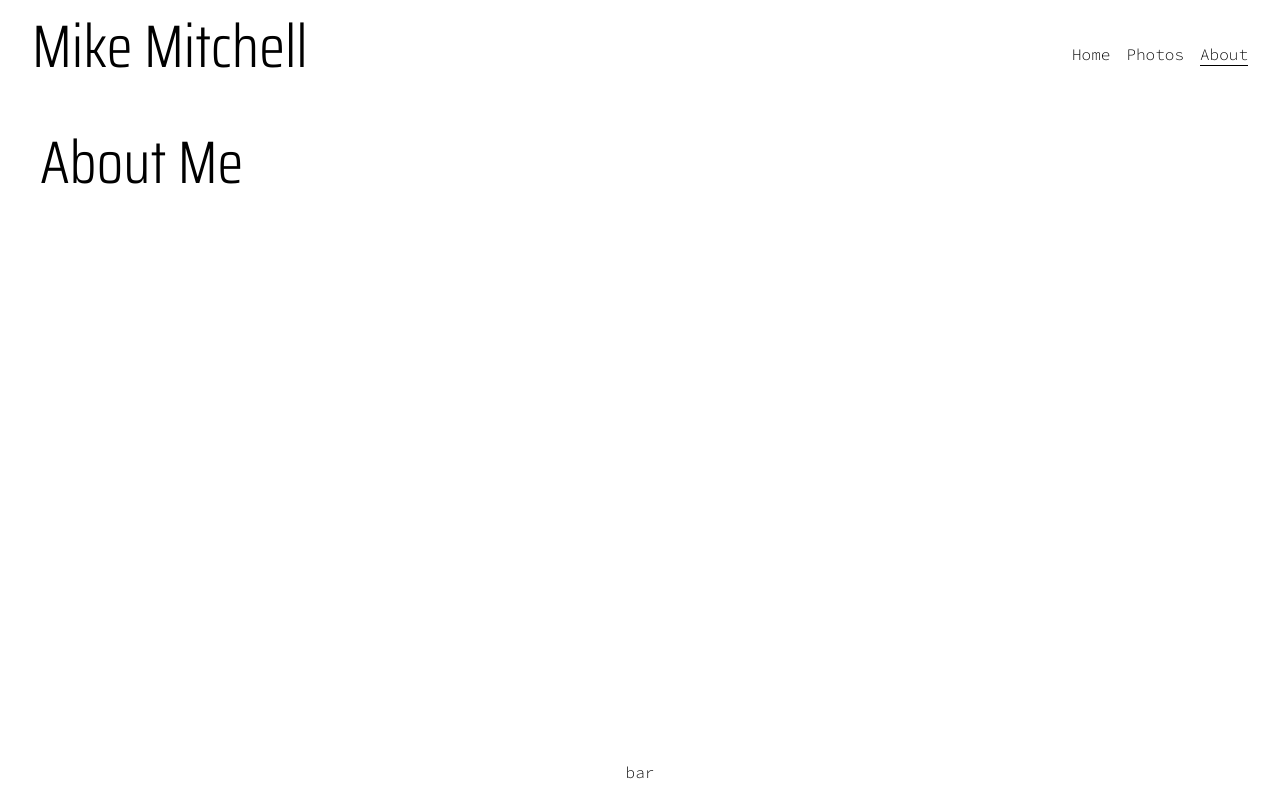
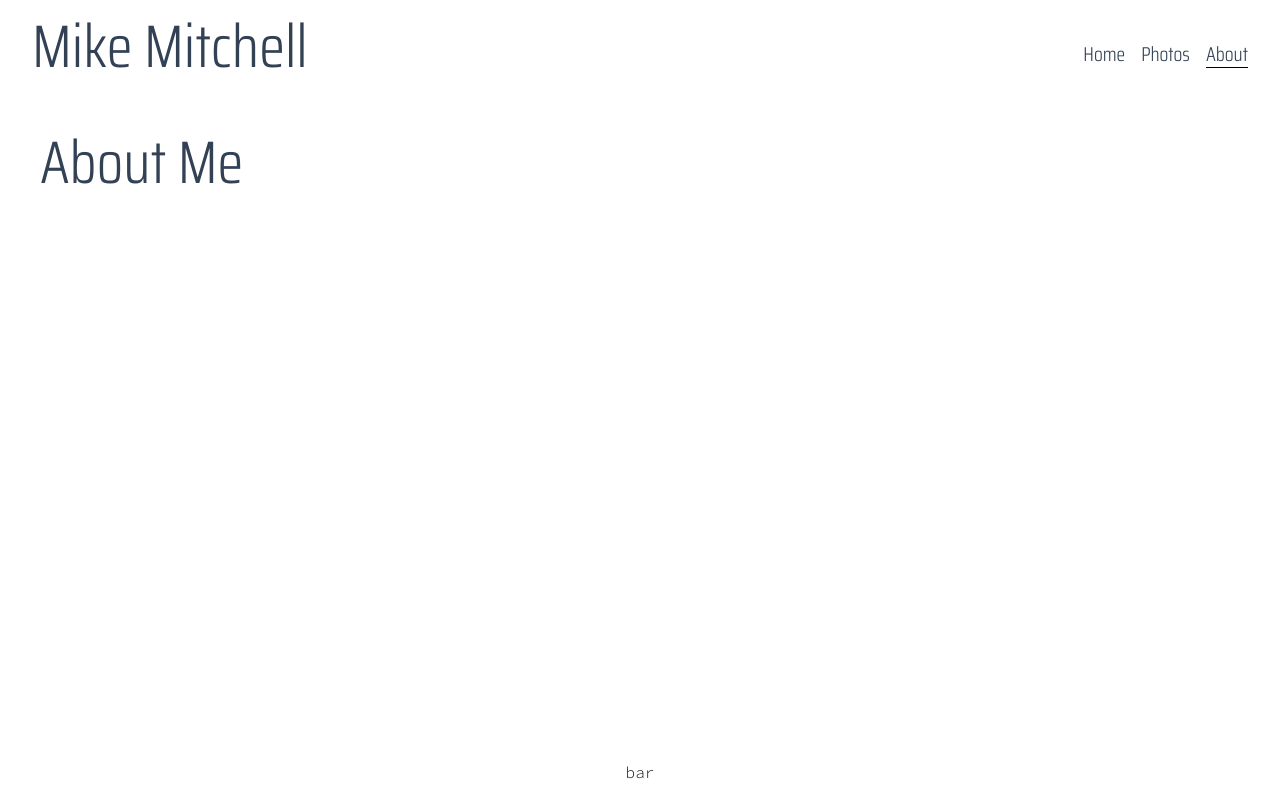
Before and after one commit to mimitch2/mikejmitchell, a Next.js app: page /about in a window 1280 px wide. Built offline with nearby package versions, Linux system fonts and the light colour scheme.

Commit message:
fix css for links

```diff
--- a/src/app/components/Heading.tsx
+++ b/src/app/components/Heading.tsx
@@ -8,6 +8,7 @@ const font = Saira_Condensed({
 
 type Level = 1 | 2 | 3 | 4 | 5 | 6;
 type Weight = 'light' | 'normal' | 'medium' | 'bold';
+type Color = 'base' | 'light' | 'x-light';
 
 const LEVEL_TO_FONT_SIZE_MAP: { [key in Level]: string } = {
     1: 'text-6xl',
@@ -18,17 +19,25 @@ const LEVEL_TO_FONT_SIZE_MAP: { [key in Level]: string } = {
     6: 'text-xl'
 };
 
+const COLOR_TO_CLASS_MAP: { [key in Color]: string } = {
+    base: 'text-slate-700',
+    light: 'text-slate-400',
+    'x-light': 'text-slate-200'
+};
+
 const Heading = ({
     children,
-    level,
-    weight = 'medium'
+    level = 1,
+    weight = 'medium',
+    color = 'base'
 }: {
-    children: string;
-    level: Level;
+    children: string | number;
+    level?: Level;
     weight?: Weight;
+    color?: Color;
 }) => {
     const Tag = `h${level}` as keyof JSX.IntrinsicElements;
-    const className = `${LEVEL_TO_FONT_SIZE_MAP[level]} font-${weight} ${font.className}`;
+    const className = `${LEVEL_TO_FONT_SIZE_MAP[level]} ${COLOR_TO_CLASS_MAP[color]} font-${weight} ${font.className}`;
 
     return <Tag className={className}>{children}</Tag>;
 };
--- a/src/app/components/LinkComponent.tsx
+++ b/src/app/components/LinkComponent.tsx
@@ -2,6 +2,7 @@
 import Link from 'next/link';
 import { motion } from 'framer-motion';
 import { usePathname } from 'next/navigation';
+import Heading from '@/app/components/Heading';
 import Text from '@/app/components/Text';
 import './linkComponent.css';
 
@@ -19,11 +20,11 @@ const LinkComponent = ({
             href={href}
             prefetch={true}
             className={`hover-underline ${
-                currentPath === href ? 'current-underline' : ''
+                currentPath === href ? 'current-underline' : 'other-route'
             }`}
         >
-            <motion.div whileHover={{ fontSize: 20 }} whileTap={{ scale: 0.9 }}>
-                <Text>{children}</Text>
+            <motion.div whileTap={{ scale: 0.9 }}>
+                <Heading level={6}>{children}</Heading>
             </motion.div>
         </Link>
     );
--- a/src/app/components/PhotoPostLink.tsx
+++ b/src/app/components/PhotoPostLink.tsx
@@ -35,7 +35,7 @@ const PhotoPostLink = ({
                     objectPosition="center" // Optional: Adjusts the alignment of the image
                 />
                 <div className="absolute bottom-0 left-0 right-0 bg-black bg-opacity-50 text-white p-4 h-2/4">
-                    <Heading level={3} weight="normal">
+                    <Heading level={3} weight="normal" color="x-light">
                         {title}
                     </Heading>
                 </div>
--- a/src/app/components/linkComponent.css
+++ b/src/app/components/linkComponent.css
@@ -21,10 +21,15 @@
     transition: transform 0.3s ease;
 }
 
+.other-route {
+    opacity: 1;
+    transition: opacity 0.3s ease;
+}
+
+.other-route:hover {
+    opacity: 0.5;
+}
+
 .current-underline::before {
     transform: scaleX(1);
 }
-
-.hover-underline:hover::before {
-    transform: scaleX(1);
-}
--- a/src/app/layout.tsx
+++ b/src/app/layout.tsx
@@ -23,13 +23,13 @@ const RootLayout = async ({ children }: { children: React.ReactNode }) => {
         <html lang="en">
             <body className={`${font.className} container mx-auto font-light`}>
                 <div className="flex flex-col h-screen justify-between">
-                    <header className="flex justify-between items-center px-8 py-4">
+                    <header className="flex justify-between items-end px-8 py-4">
                         <Heading level={1}>Mike Mitchell</Heading>
-                        <div className="flex gap-4 justify-end pt-4">
+                        <nav className="flex gap-4 justify-end pb-2">
                             <LinkComponent href="/">Home</LinkComponent>
                             <LinkComponent href="/photos">Photos</LinkComponent>
                             <LinkComponent href="/about">About</LinkComponent>
-                        </div>
+                        </nav>
                     </header>
                     <main className="p-10 mb-auto">{children}</main>
                     <footer className="p-4 w-full text-center">bar</footer>
```
